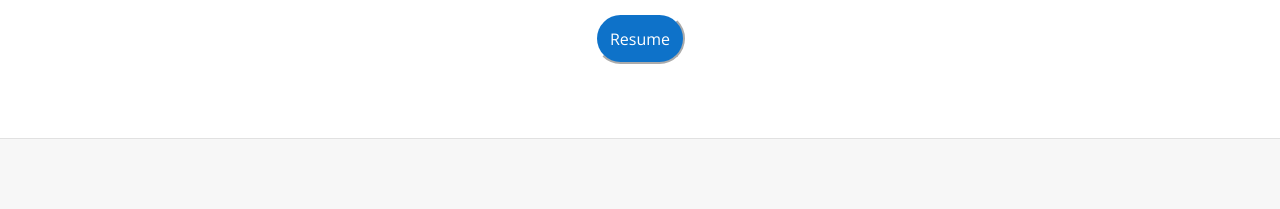
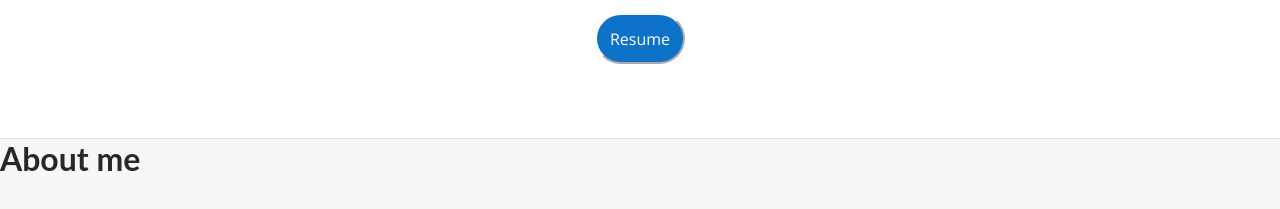
Before and after one commit to Sr363675/portfolio, a plain HTML site: page index.html in a window 1280 px wide. Shown: the part 437-646 px from the top of the page. Drawn offline with nearby package versions, Linux system fonts and the light colour scheme; a web font is replaced by a local one.

Commit message:
Update index.html

```diff
--- a/index.html
+++ b/index.html
@@ -43,5 +43,9 @@
 
         </section>
     <!--Hero section end-->
+    <!--About section start-->
+        <h1>About me</h1>
+
+    <!--About section end-->
 </body>
 </html>
```
